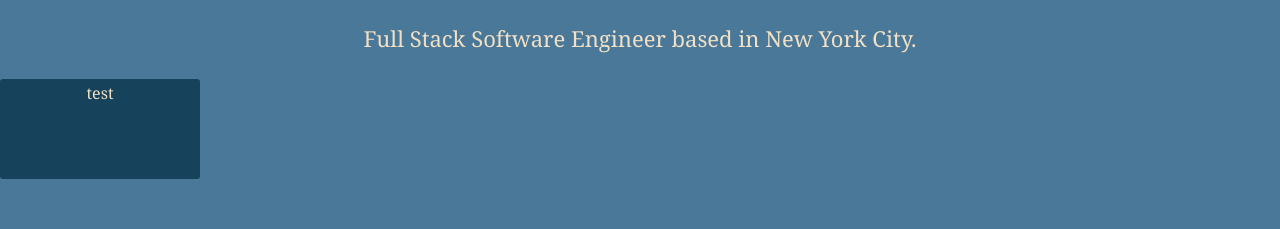
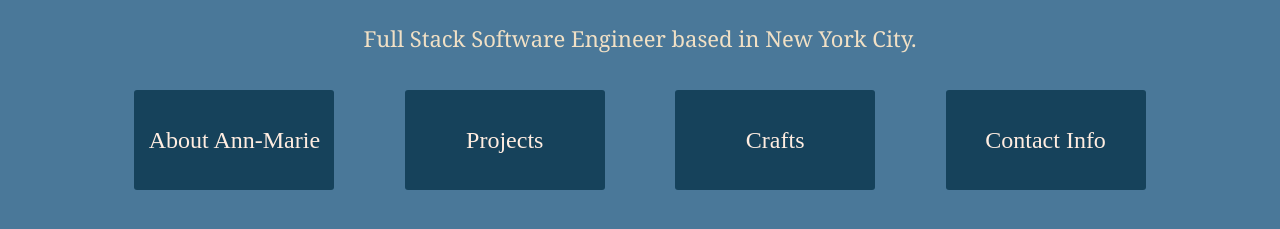
Before and after one commit to Ann-MarieKemp/portfolio, a Gatsby site: page / in a window 1280 px wide. Shown: the part 157-386 px from the top of the page. Built offline with nearby package versions, Linux system fonts and the light colour scheme; Gatsby itself is replaced by a stand-in of ours.

Commit message:
added styling to link tags on main page, added contact info link section to mainpage

```diff
--- a/src/components/Navbar.js
+++ b/src/components/Navbar.js
@@ -17,7 +17,6 @@ const Navbar = props => {
       <Link className="page-link" to="/AboutMe">
         Crafts
       </Link>
-
       <a className="page-link" href="https://github.com/Ann-MarieKemp">
         Github
       </a>
@@ -26,7 +25,6 @@ const Navbar = props => {
         className="page-link"
         href="https://www.linkedin.com/in/ann-mariekemp/"
       >
-        {" "}
         LinkedIn
       </a>
     </div>
--- a/src/components/ProjectLink.js
+++ b/src/components/ProjectLink.js
@@ -21,7 +21,9 @@ const ProjectLink = props => {
           {linkText}
         </Link>
       ) : (
-        <p>test</p>
+        <Link className="category-link" to={linkTo}>
+          {linkText}
+        </Link>
       )}
     </div>
   )
--- a/src/components/SingleProject.js
+++ b/src/components/SingleProject.js
@@ -13,7 +13,7 @@ const SingleProject = props => {
           {props.linkText}
         </a>
       </div>
-      <p className="project-text">{props.description}</p>
+      <p className="project-github">{props.description}</p>
     </div>
   )
 }
--- a/src/constants/projectvariables.js
+++ b/src/constants/projectvariables.js
@@ -1,8 +1,8 @@
 export const dotEaterDescription =
-  "Dot Eater is a multiplayer online clone of the classic Namco Bandai game Pacman Battle Royale. Players maneuver around the board eating dots and their friends while running away from our intelligent ghost. The last Pacman standing is the winner"
+  "Dot Eater is a multiplayer online clone of the classic Namco Bandai game Pacman Battle Royale. Players maneuver around the board eating dots and their friends while running away from our intelligent ghost. The last Pacman standing is the winner."
 
 export const recipixDescription =
-  "Recipix is a mobile application built with React Native that allows a user to take or choose a photo of a handwritten recipe and converts the text into a save-able digital format"
+  "Recipix is a mobile application built with React Native that allows a user to take or choose a photo of a handwritten recipe and converts the text into a save-able digital format."
 
 export const violetVinesDescription =
-  "Violet Vines is an e-commerce bouquet shop with cart functionality built for The Grace Hopper Program at Fullstack Academy of Code"
+  "Violet Vines is an e-commerce bouquet shop with cart functionality built for The Grace Hopper Program at Fullstack Academy of Code."
--- a/src/pages/index.js
+++ b/src/pages/index.js
@@ -10,17 +10,15 @@ export default () => (
     <Navbar />
     <div className="main-page-container">
       <p className="page-header main-name">Ann-Marie Kemp</p>
-      <div className="about-me-tag">
+      <div className="about-me-tag index">
         <p>Full Stack Software Engineer based in New York City.</p>
+        <div className="mainpage-project-link-container">
+          <ProjectLink linkTo="/AboutMe" linkText="About Ann-Marie" />
+          <ProjectLink linkTo="/Projects" linkText="Projects" />
+          <ProjectLink linkTo="/Crafts" linkText="Crafts" />
+          <ProjectLink linkTo="/Contact Info" linkText="Contact Info" />
+        </div>
       </div>
-    </div>
-    <div>
-      <ProjectLink
-        linkTo="/AboutMe"
-        linkText="About Ann-Marie"
-        imgSrc="../../static/projectImages/portfolioImage.jpg"
-        altText="photo of A-M"
-      />
     </div>
   </>
 )
--- a/src/styles/AboutMe.css
+++ b/src/styles/AboutMe.css
@@ -24,7 +24,6 @@
 .skills-list {
   text-align: center;
 }
-
 .crafts-link {
   color: #ffede1;
   align-self: center;
@@ -40,5 +39,15 @@
 .crafts-link:hover {
   color: #16425b;
 }
-.crafts-link:visited {
+.mainpage-project-link-container {
+  display: flex;
+  width: 90vw;
+  justify-content: space-evenly;
 }
+.about-me-tag.index {
+  flex-direction: column;
+}
+.about-me-tag.index p {
+  flex-direction: column;
+  text-align: center;
+}
--- a/src/styles/ProjectLink.css
+++ b/src/styles/ProjectLink.css
@@ -8,4 +8,5 @@
   word-wrap: break-word;
   text-align: center;
   align-content: center;
+  margin-top: 1.5em;
 }
```
Also changed, not shown: src/styles/Projects.css (line endings or trailing spaces).
